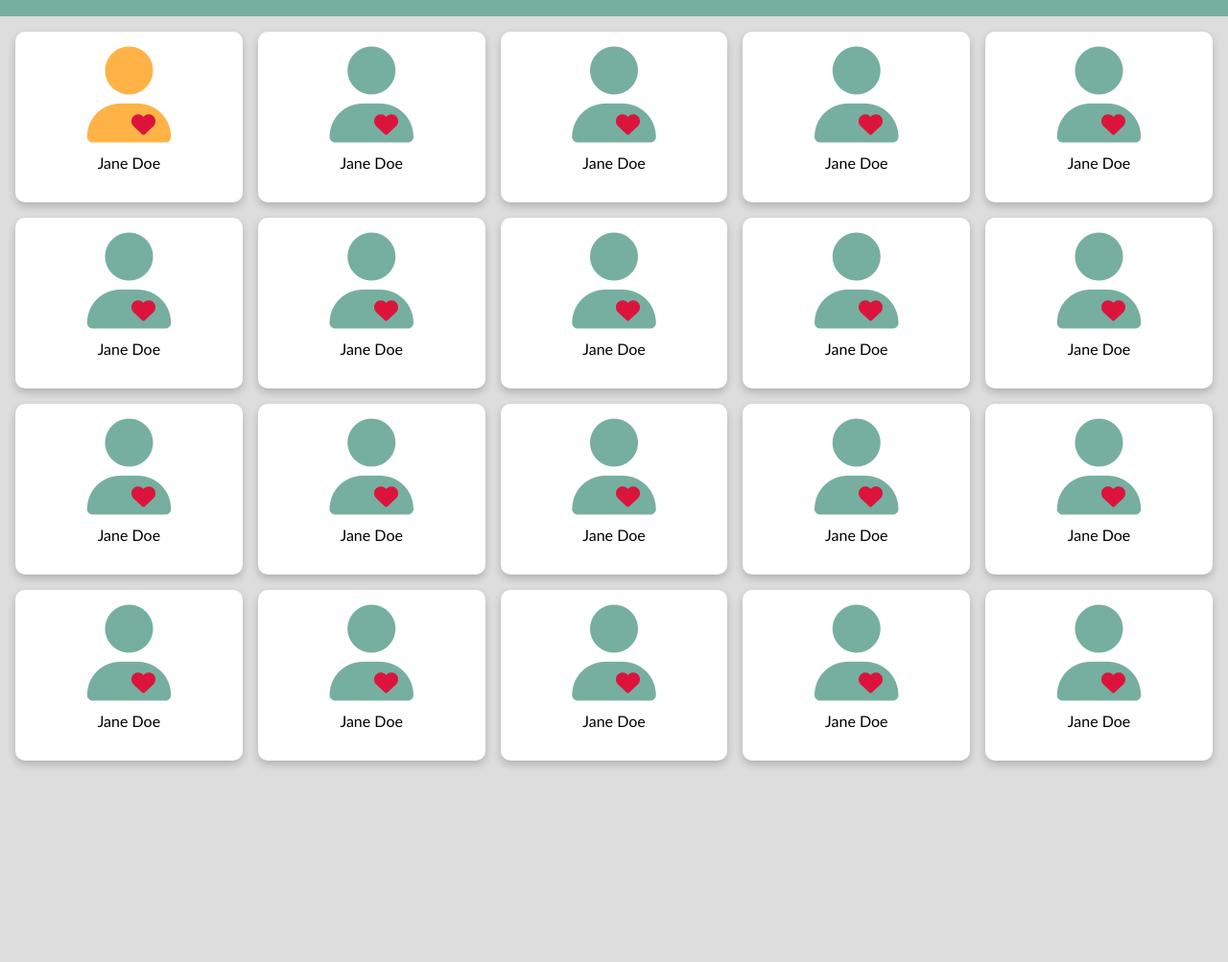
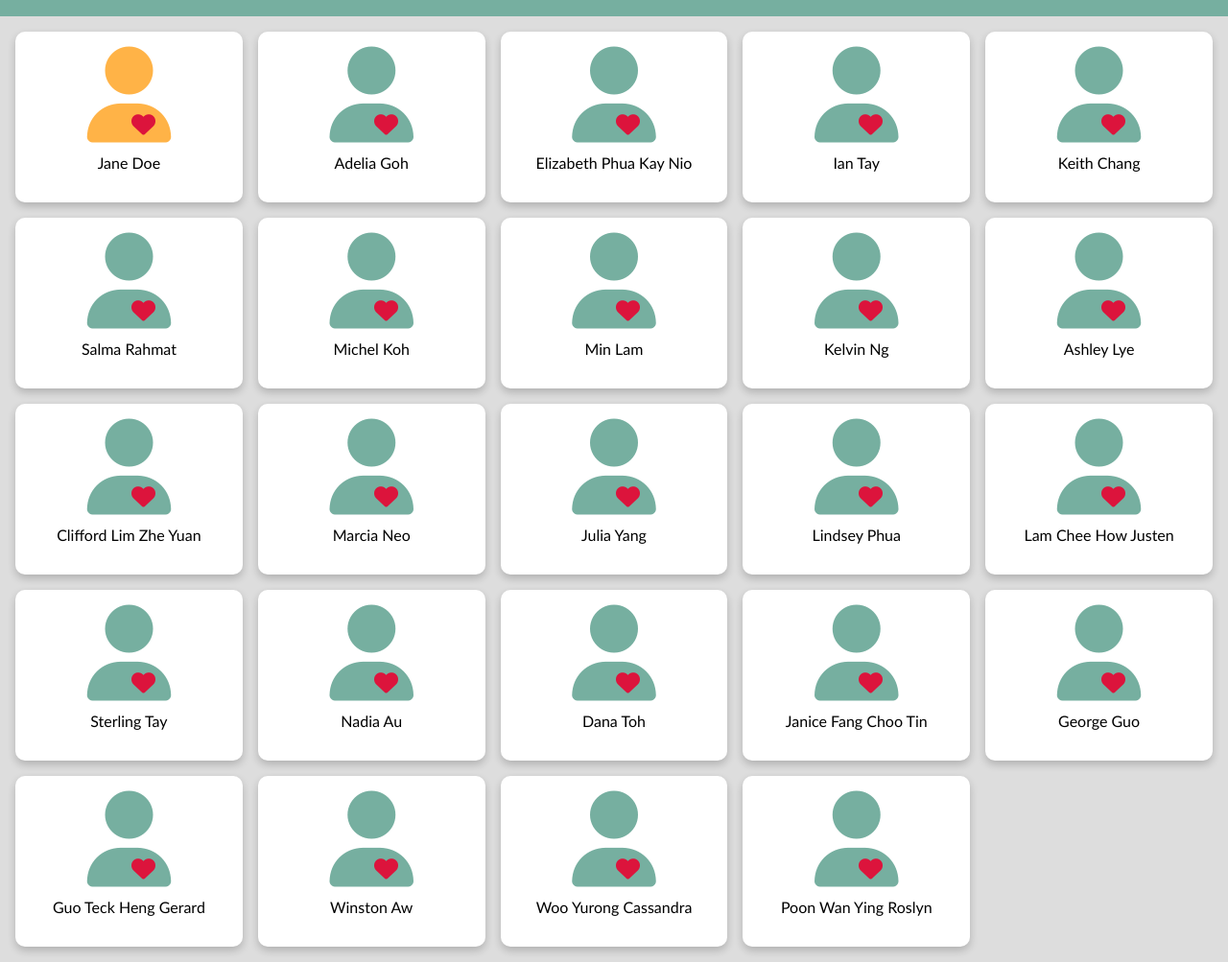
Before and after one commit to WhitespaceHackers/front-end, a website built with Parcel: page index.html in a window 1280 px wide. Shown: the part 72-1075 px from the top of the page at 96% size. Before the commit the page ends 881 px from the top, so only its background shows below. Built offline with nearby package versions, Linux system fonts and the light colour scheme.

Commit message:
Add random fake names

```diff
--- a/index.html
+++ b/index.html
@@ -43,7 +43,7 @@
                 <i class="fas fa-heart fa-beat" style="color: #DC143C"></i>
               </span>
             </span>
-            <p>Jane Doe</p>
+            <p>Adelia Goh</p>
           </div>
         </div>
         <div class="card">
@@ -54,7 +54,7 @@
                 <i class="fas fa-heart fa-beat" style="color: #DC143C"></i>
               </span>
             </span>
-            <p>Jane Doe</p>
+            <p>Elizabeth Phua Kay Nio</p>
           </div>
         </div>
         <div class="card">
@@ -65,7 +65,7 @@
                 <i class="fas fa-heart fa-beat" style="color: #DC143C"></i>
               </span>
             </span>
-            <p>Jane Doe</p>
+            <p>Ian Tay</p>
           </div>
         </div>
         <div class="card">
@@ -76,7 +76,7 @@
                 <i class="fas fa-heart fa-beat" style="color: #DC143C"></i>
               </span>
             </span>
-            <p>Jane Doe</p>
+            <p>Keith Chang</p>
           </div>
         </div>
         <div class="card">
@@ -87,7 +87,7 @@
                 <i class="fas fa-heart fa-beat" style="color: #DC143C"></i>
               </span>
             </span>
-            <p>Jane Doe</p>
+            <p>Salma Rahmat</p>
           </div>
         </div>
         <div class="card">
@@ -98,7 +98,7 @@
                 <i class="fas fa-heart fa-beat" style="color: #DC143C"></i>
               </span>
             </span>
-            <p>Jane Doe</p>
+            <p>Michel Koh</p>
           </div>
         </div>
         <div class="card">
@@ -109,7 +109,7 @@
                 <i class="fas fa-heart fa-beat" style="color: #DC143C"></i>
               </span>
             </span>
-            <p>Jane Doe</p>
+            <p>Min Lam</p>
           </div>
         </div>
         <div class="card">
@@ -120,7 +120,7 @@
                 <i class="fas fa-heart fa-beat" style="color: #DC143C"></i>
               </span>
             </span>
-            <p>Jane Doe</p>
+            <p>Kelvin Ng</p>
           </div>
         </div>
         <div class="card">
@@ -131,7 +131,7 @@
                 <i class="fas fa-heart fa-beat" style="color: #DC143C"></i>
               </span>
             </span>
-            <p>Jane Doe</p>
+            <p>Ashley Lye</p>
           </div>
         </div>
         <div class="card">
@@ -142,7 +142,7 @@
                 <i class="fas fa-heart fa-beat" style="color: #DC143C"></i>
               </span>
             </span>
-            <p>Jane Doe</p>
+            <p>Clifford Lim Zhe Yuan</p>
           </div>
         </div>
         <div class="card">
@@ -153,7 +153,7 @@
                 <i class="fas fa-heart fa-beat" style="color: #DC143C"></i>
               </span>
             </span>
-            <p>Jane Doe</p>
+            <p>Marcia Neo</p>
           </div>
         </div>
         <div class="card">
@@ -164,7 +164,7 @@
                 <i class="fas fa-heart fa-beat" style="color: #DC143C"></i>
               </span>
             </span>
-            <p>Jane Doe</p>
+            <p>Julia Yang</p>
           </div>
         </div>
         <div class="card">
@@ -175,7 +175,7 @@
                 <i class="fas fa-heart fa-beat" style="color: #DC143C"></i>
               </span>
             </span>
-            <p>Jane Doe</p>
+            <p>Lindsey Phua</p>
           </div>
         </div>
         <div class="card">
@@ -186,7 +186,7 @@
                 <i class="fas fa-heart fa-beat" style="color: #DC143C"></i>
               </span>
             </span>
-            <p>Jane Doe</p>
+            <p>Lam Chee How Justen</p>
           </div>
         </div>
         <div class="card">
@@ -197,7 +197,7 @@
                 <i class="fas fa-heart fa-beat" style="color: #DC143C"></i>
               </span>
             </span>
-            <p>Jane Doe</p>
+            <p>Sterling Tay</p>
           </div>
         </div>
         <div class="card">
@@ -208,7 +208,7 @@
                 <i class="fas fa-heart fa-beat" style="color: #DC143C"></i>
               </span>
             </span>
-            <p>Jane Doe</p>
+            <p>Nadia Au</p>
           </div>
         </div>
         <div class="card">
@@ -219,7 +219,7 @@
                 <i class="fas fa-heart fa-beat" style="color: #DC143C"></i>
               </span>
             </span>
-            <p>Jane Doe</p>
+            <p>Dana Toh</p>
           </div>
         </div>
         <div class="card">
@@ -230,7 +230,7 @@
                 <i class="fas fa-heart fa-beat" style="color: #DC143C"></i>
               </span>
             </span>
-            <p>Jane Doe</p>
+            <p>Janice Fang Choo Tin</p>
           </div>
         </div>
         <div class="card">
@@ -241,7 +241,51 @@
                 <i class="fas fa-heart fa-beat" style="color: #DC143C"></i>
               </span>
             </span>
-            <p>Jane Doe</p>
+            <p>George Guo</p>
+          </div>
+        </div>
+        <div class="card">
+          <div class="container">
+            <span class="user-icon">
+              <i class="fas fa-user" style="color:  #76afa0;"></i>
+              <span class="heart-icon">
+                <i class="fas fa-heart fa-beat" style="color: #DC143C"></i>
+              </span>
+            </span>
+            <p>Guo Teck Heng Gerard</p>
+          </div>
+        </div>
+        <div class="card">
+          <div class="container">
+            <span class="user-icon">
+              <i class="fas fa-user" style="color:  #76afa0;"></i>
+              <span class="heart-icon">
+                <i class="fas fa-heart fa-beat" style="color: #DC143C"></i>
+              </span>
+            </span>
+            <p>Winston Aw</p>
+          </div>
+        </div>
+        <div class="card">
+          <div class="container">
+            <span class="user-icon">
+              <i class="fas fa-user" style="color:  #76afa0;"></i>
+              <span class="heart-icon">
+                <i class="fas fa-heart fa-beat" style="color: #DC143C"></i>
+              </span>
+            </span>
+            <p>Woo Yurong Cassandra</p>
+          </div>
+        </div>
+        <div class="card">
+          <div class="container">
+            <span class="user-icon">
+              <i class="fas fa-user" style="color:  #76afa0;"></i>
+              <span class="heart-icon">
+                <i class="fas fa-heart fa-beat" style="color: #DC143C"></i>
+              </span>
+            </span>
+            <p>Poon Wan Ying Roslyn</p>
           </div>
         </div>
       </div>
```
